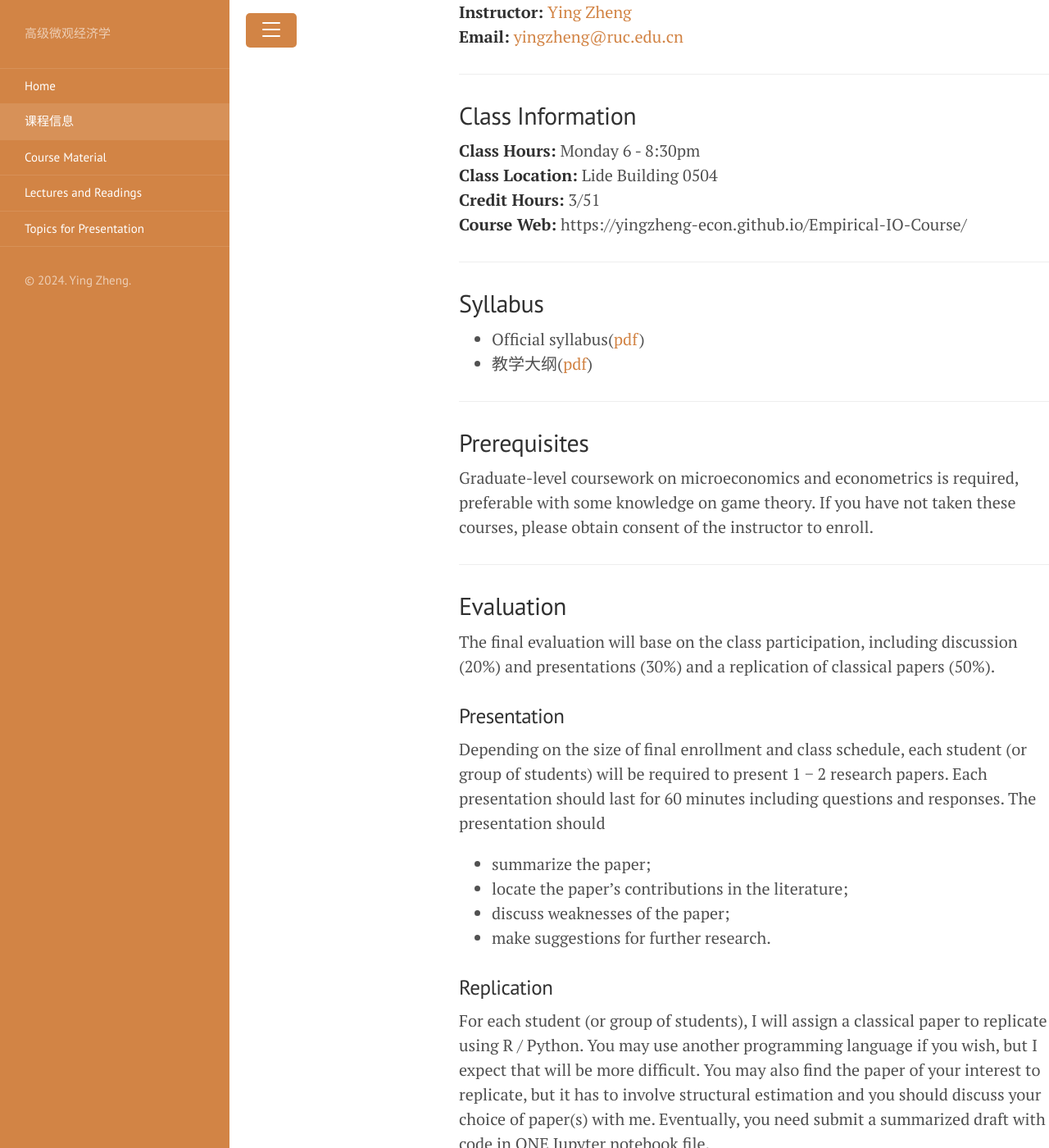
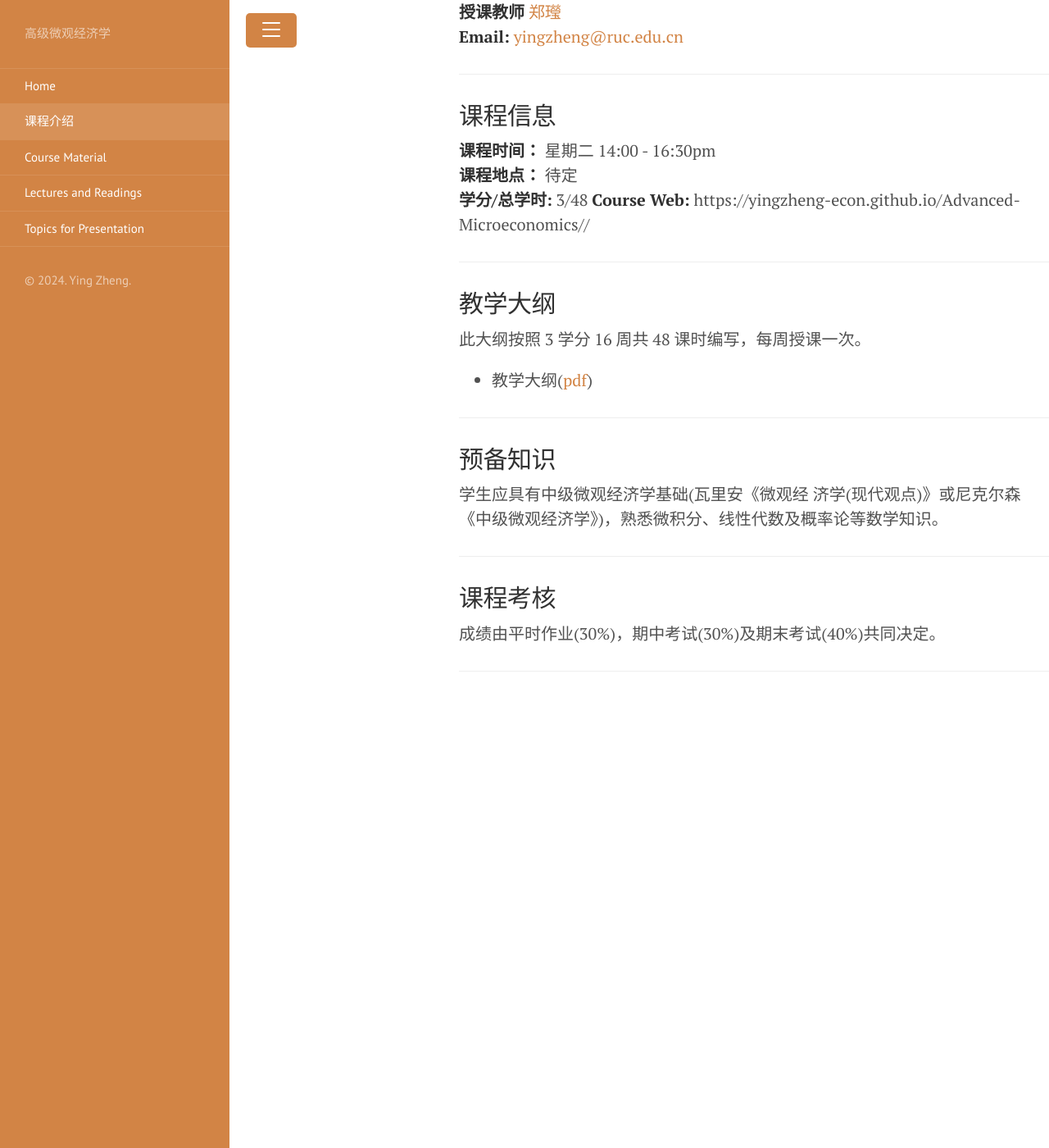
Before and after one commit to yingzheng-econ/Advanced-Microeconomics, a Jekyll site: the page built from Course_info.md, in a window 1280 px wide and 1400 px high, scrolled down 292 px. Shown: the whole window at 82% size. Built offline with Jekyll 4.4.1, drawn with Linux system fonts in a browser that asks for light colours; some of the changed text lies outside the part shown.

Commit message:
update course info

```diff
--- a/Course_info.md
+++ b/Course_info.md
@@ -1,48 +1,36 @@
 ---
 layout: page
-title: 课程信息
+title: 课程介绍
 order: 1
 ---
 ***
 
-## Contact Information
-**Instructor:** [Ying Zheng](https://yingzheng-econ.github.io)
+## 联系方式
+**授课教师** [郑㼆](https://yingzheng-econ.github.io)
 **Email:** [yingzheng@ruc.edu.cn](mailto:yingzheng@ruc.edu.cn)
 
 ***
 
-## Class Information
-**Class Hours:** Monday 6 - 8:30pm
-**Class Location:** Lide Building 0504
-**Credit Hours:** 3/51
-**Course Web:** https://yingzheng-econ.github.io/Empirical-IO-Course/
+## 课程信息
+**课程时间：** 星期二 14:00 - 16:30pm
+**课程地点：** 待定
+**学分/总学时:** 3/48
+**Course Web:** https://yingzheng-econ.github.io/Advanced-Microeconomics//
 
 ***
 
-## Syllabus
-- Official syllabus([pdf](/Empirical-IO-Course/Syllabus-EIO-RUC-2022-Fall-EN.pdf))
-- 教学大纲([pdf](/Empirical-IO-Course/Syllabus-EIO-RUC-2022-Fall-CN.pdf))
+## 教学大纲
+此大纲按照 3 学分 16 周共 48 课时编写，每周授课一次。
+- 教学大纲([pdf](/Empirical-IO-Course/Syllabus-Microeconomics-2024-Fall-RUC.pdf))
 
 ***
 
-## Prerequisites
-Graduate-level coursework on microeconomics and econometrics is required, preferable with some knowledge on game theory. If you have not taken these courses, please obtain consent of the instructor to enroll.
+## 预备知识
+学生应具有中级微观经济学基础(瓦里安《微观经 济学(现代观点)》或尼克尔森《中级微观经济学》)，熟悉微积分、线性代数及概率论等数学知识。
 
 ***
 
-## Evaluation
-The final evaluation will base on the class participation, including discussion (20%) and presentations (30%) and a replication of classical papers (50%).
-
-### Presentation
-Depending on the size of final enrollment and class schedule, each student (or group of students) will be required to present 1 − 2 research papers. Each presentation should last for 60 minutes including questions and responses. The presentation should
-- summarize the paper;
-- locate the paper’s contributions in the literature;
-- discuss weaknesses of the paper;
-- make suggestions for further research.
-
-### Replication
-For each student (or group of students), I will assign a classical paper to replicate using R / Python. You may use another programming language if you wish, but I expect that will be more difficult. You may also find the paper of your interest to replicate, but it has to involve structural estimation and you should discuss your choice of paper(s) with me. Eventually, you need submit a summarized draft with code in ONE Jupyter notebook file.
-- 30% for the code and the generated results (tables and graphs): integrity and clarity;
-- 20% for the summary.
+## 课程考核
+成绩由平时作业(30%)，期中考试(30%)及期末考试(40%)共同决定。
 
 ***
```
